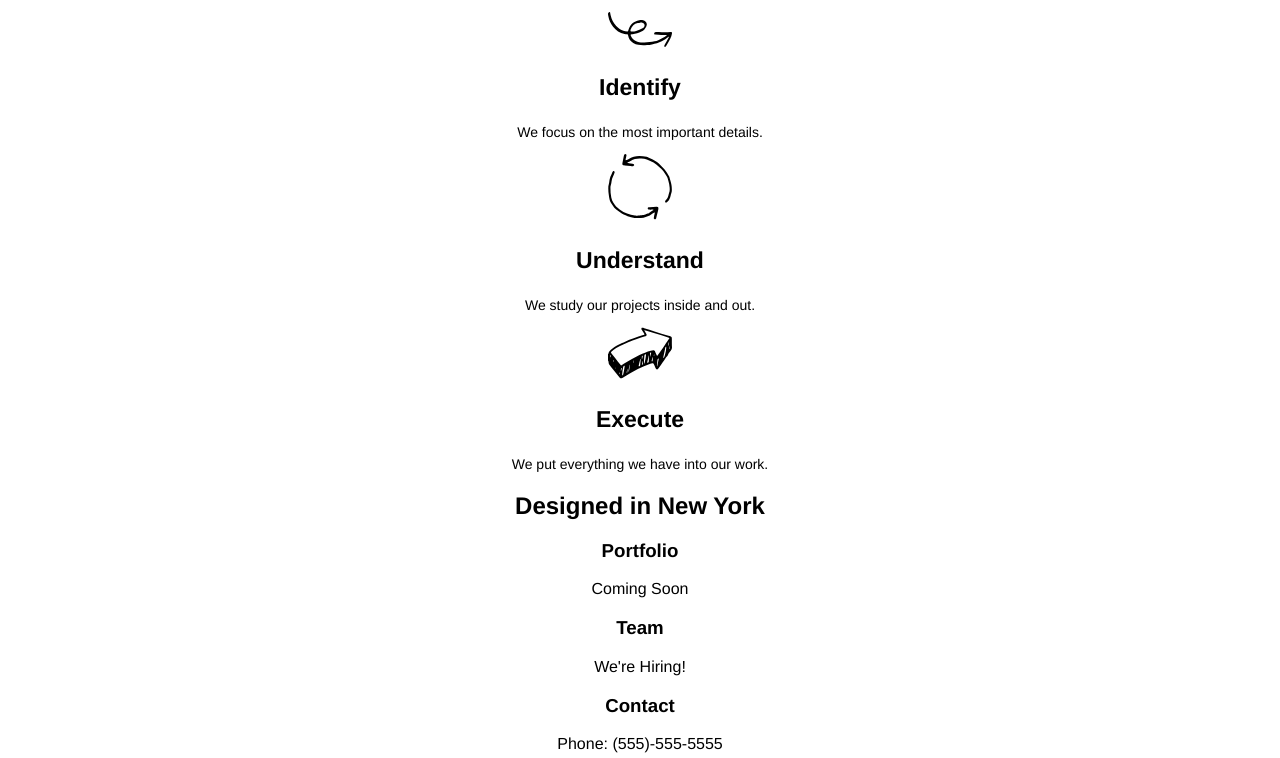
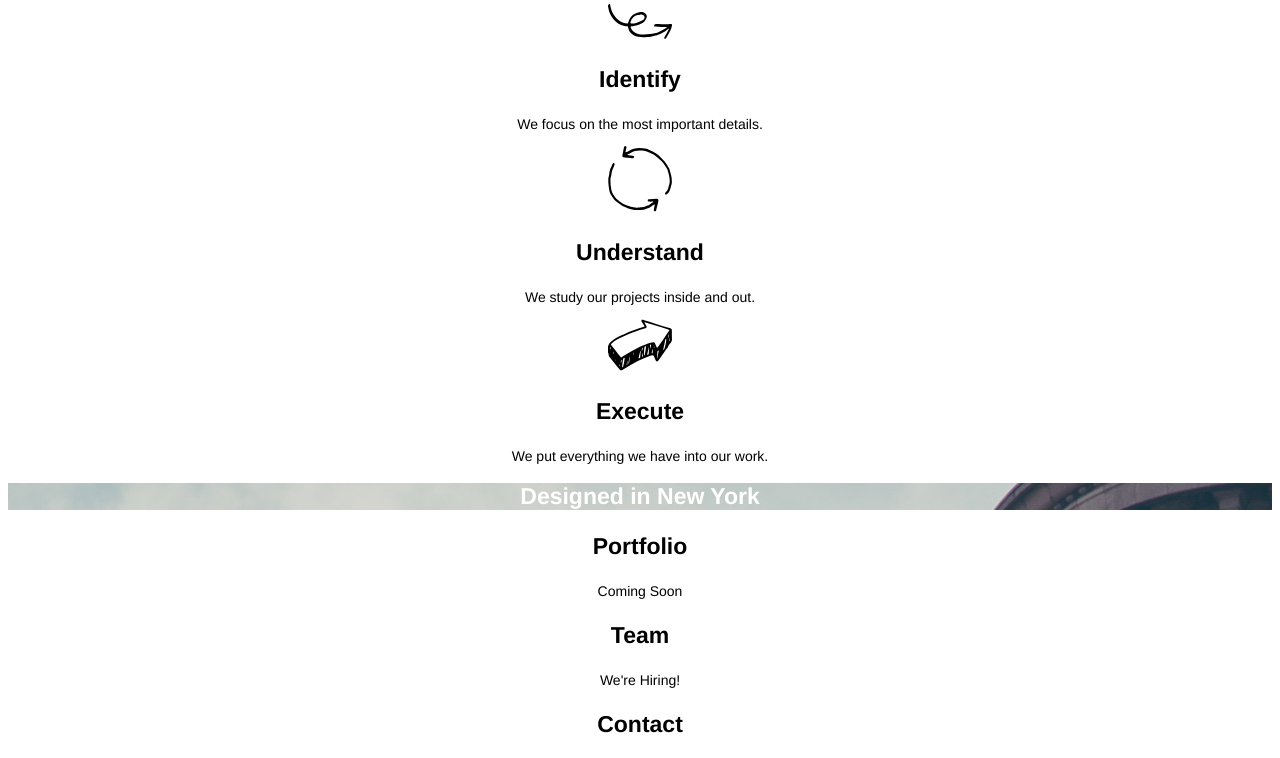
Before and after one commit to justlovgn23/broadwaydesign, a plain HTML site: page index.html in a window 1280 px wide. Shown: the part 421-1179 px from the top of the page. Drawn offline with Linux system fonts and the light colour scheme.

Commit message:
formated about section

```diff
--- a/resources/css/style.css
+++ b/resources/css/style.css
@@ -18,10 +18,16 @@ h1{
     font-size: 32px;
     font-weight: bold;
 }
-.process h3 {
+h3 {
     font-size: 23px;
     font-weight: bold;
 }
-.process p{
+p{
     font-size: 14px;
 }
+.about h2 {
+    font-size: 23px;
+    font-weight: bold;
+    color:white;
+    background-image: url(/resources/images/the-flatiron-building.png);
+}
```
